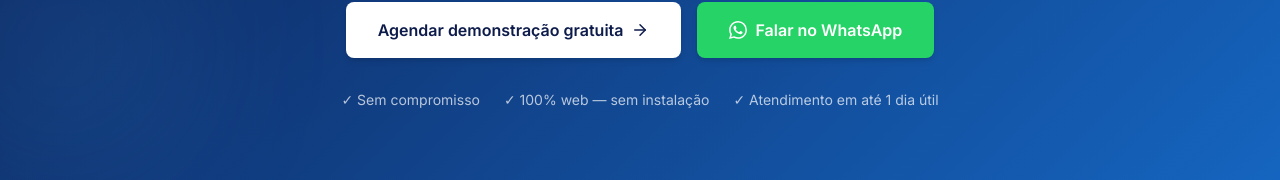
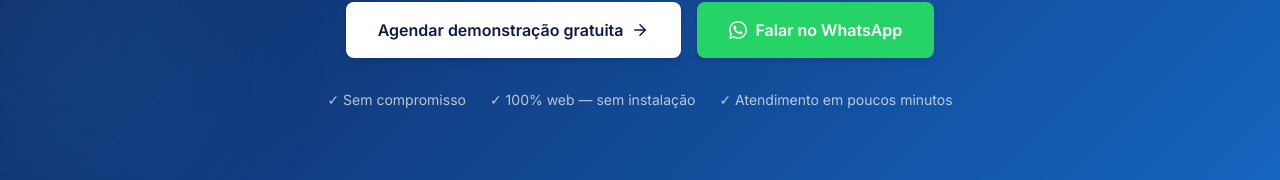
Before and after one commit to lugaerp-boop/luga_site, a Next.js app: page /demonstracao in a window 1280 px wide. Shown: the part 435-615 px from the top of the page. Built offline with nearby package versions, Linux system fonts and the light colour scheme; no server answers.

Commit message:
fix: muda "Atendimento em ate 1 dia util" para "poucos minutos" no hero de demonstracao

```diff
--- a/app/demonstracao/page.tsx
+++ b/app/demonstracao/page.tsx
@@ -129,7 +129,7 @@ export default function DemonstracaoPage() {
           </div>
 
           <div className="flex flex-wrap justify-center gap-x-6 gap-y-2">
-            {["Sem compromisso", "100% web — sem instalação", "Atendimento em até 1 dia útil"].map((item) => (
+            {["Sem compromisso", "100% web — sem instalação", "Atendimento em poucos minutos"].map((item) => (
               <span key={item} className="text-sm text-white/70">
                 ✓ {item}
               </span>
```
